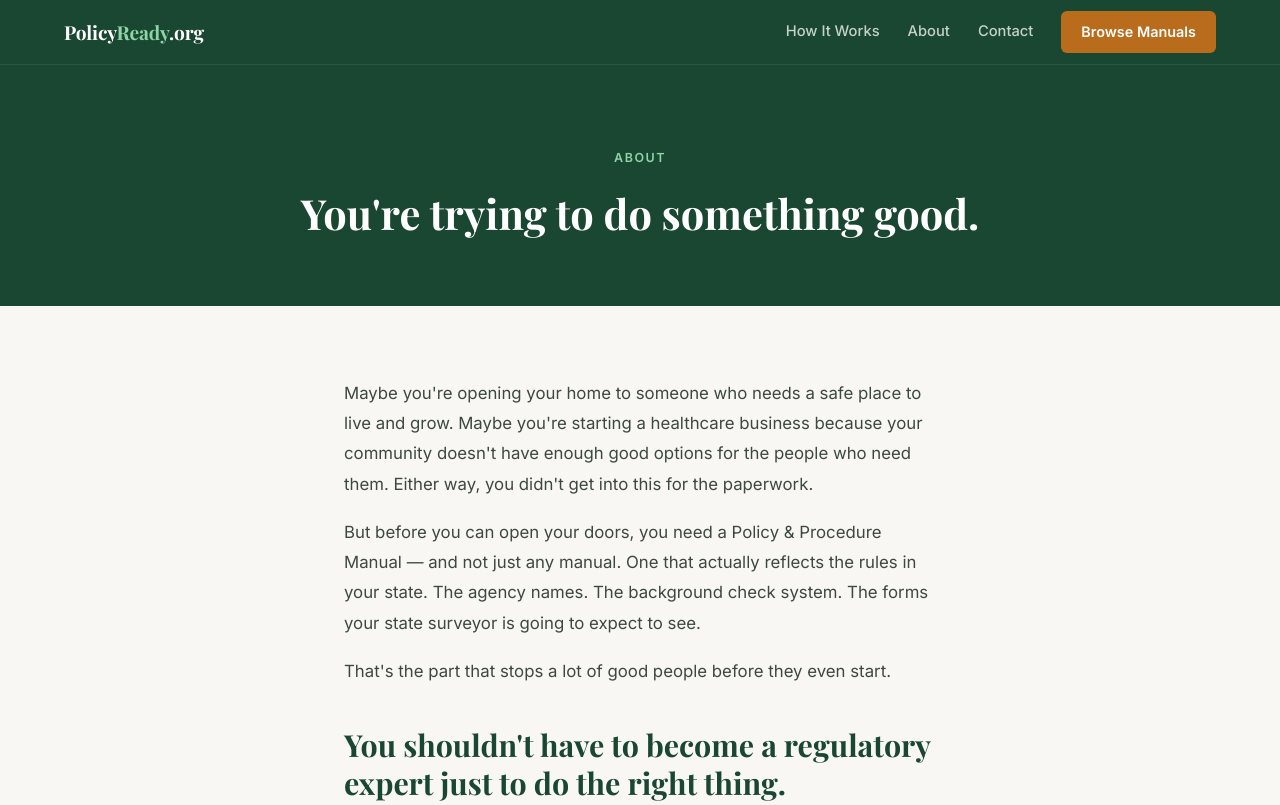
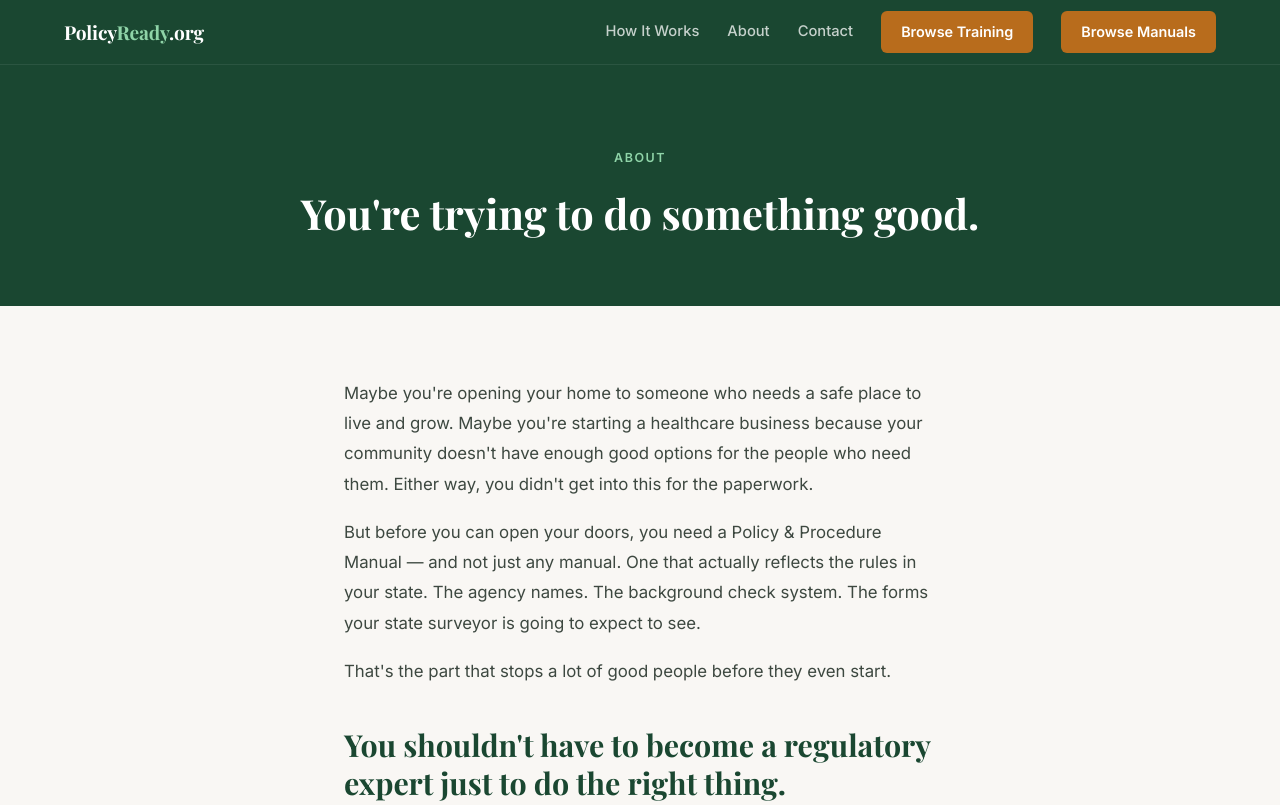
Before and after one commit to bunmi121589/POLICYREADY, a website: page about.html in a window 1280 px wide. Shown: the top 805 px of the page. Drawn offline with nearby package versions, Linux system fonts and the light colour scheme.

Commit message:
Add custom style for training button
Added custom style for the training button in the navigation.

```diff
--- a/about.html
+++ b/about.html
@@ -9,6 +9,9 @@
   <link rel="preconnect" href="https://fonts.gstatic.com" crossorigin>
   <link href="https://fonts.googleapis.com/css2?family=Playfair+Display:wght@600;700&family=Inter:wght@400;500;600&display=swap" rel="stylesheet">
   <link rel="stylesheet" href="/styles.css">
+<style>
+  .nav-btn-train{background:#B86C1C !important;}
+</style>
 </head>
 <body>
 
@@ -18,6 +21,7 @@
     <a href="/how-it-works.html">How It Works</a>
     <a href="/about.html">About</a>
     <a href="/contact.html">Contact</a>
+    <a href="/training.html" class="nav-btn nav-btn-train">Browse Training</a>
     <a href="/shop.html" class="nav-btn">Browse Manuals</a>
   </div>
 </nav>
```
